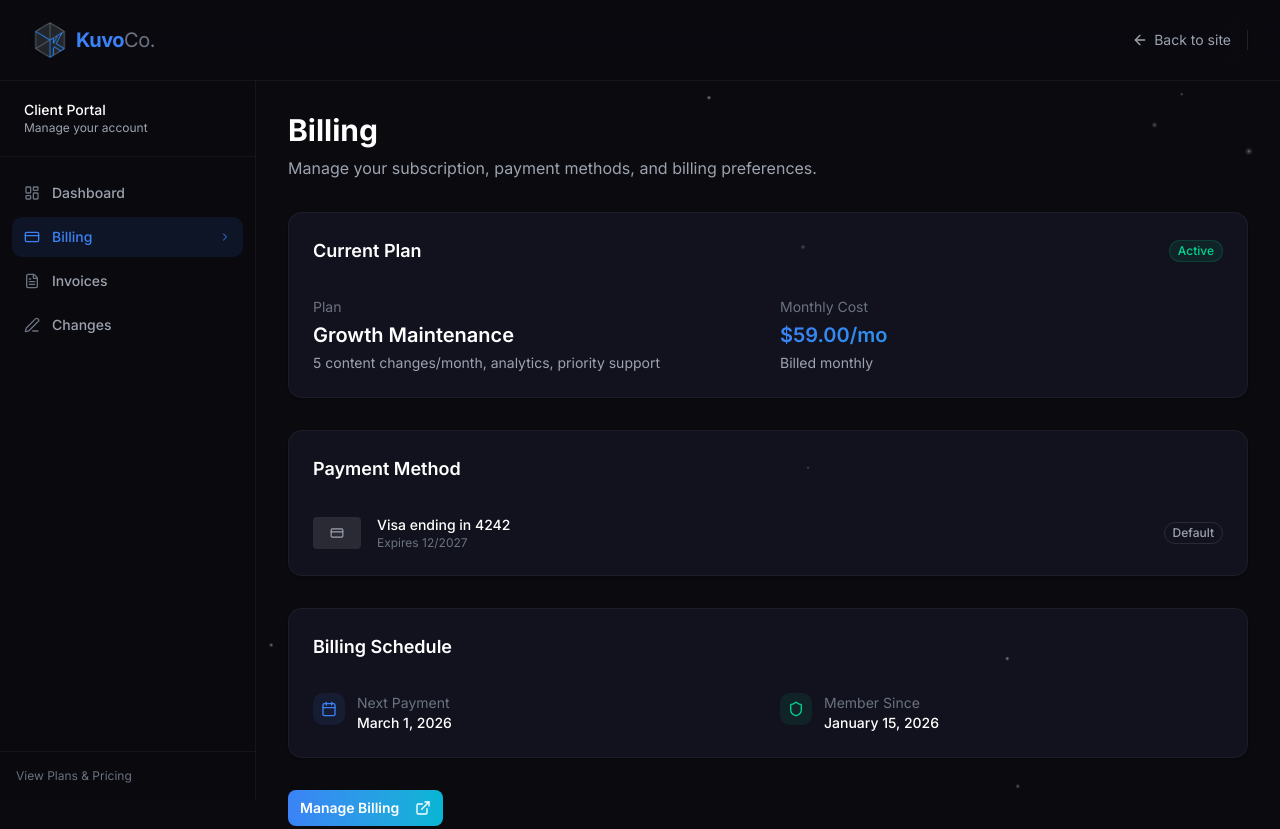
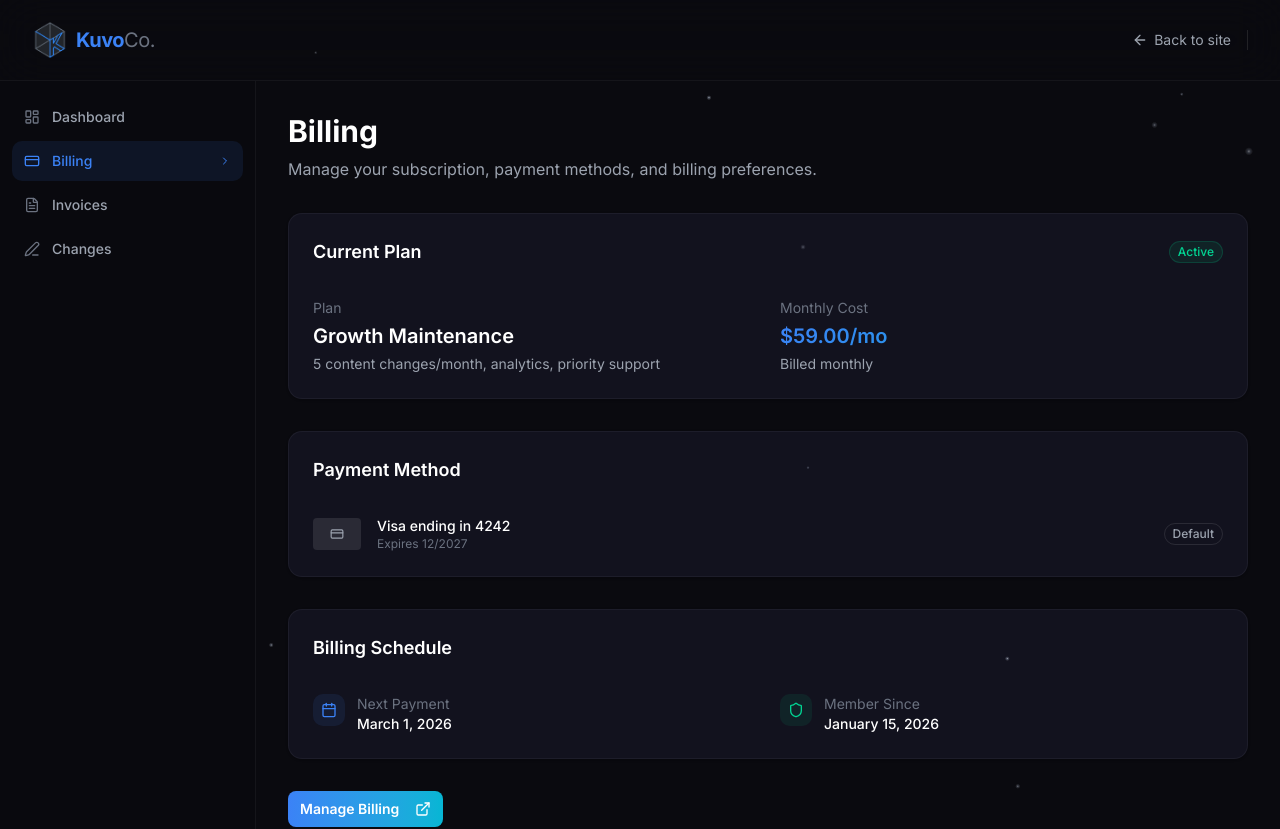
Before and after one commit to LeoValdi64/kuvoco-website, a Next.js app: page /portal/billing in a window 1280 px wide. Shown: the top 829 px of the page. Built offline with nearby package versions, Linux system fonts and the light colour scheme.

Commit message:
fix: portal navbar not fixed, remove duplicate Client Portal header from sidebar

```diff
--- a/src/app/portal/layout.tsx
+++ b/src/app/portal/layout.tsx
@@ -45,30 +45,12 @@ export default function PortalLayout({
   const pathname = usePathname();
 
   return (
-    <div className="min-h-screen bg-[#0A0A0F] pt-20">
+    <div className="min-h-screen bg-[#0A0A0F]">
       <PortalNavbar />
       {/* Desktop Sidebar + Content */}
       <div className="flex">
         {/* Sidebar — Desktop */}
-        <aside className="hidden md:flex w-64 flex-col fixed top-20 left-0 bottom-0 border-r border-white/5 bg-[#0A0A0F]/95 backdrop-blur-sm z-40">
-          <div className="flex items-center gap-3 px-6 py-5 border-b border-white/5">
-            <UserButton
-              appearance={{
-                elements: {
-                  avatarBox: "w-9 h-9",
-                },
-              }}
-            />
-            <div className="min-w-0">
-              <p className="text-sm font-medium text-white truncate">
-                Client Portal
-              </p>
-              <p className="text-xs text-[#9CA3AF] truncate">
-                Manage your account
-              </p>
-            </div>
-          </div>
-
+        <aside className="hidden md:flex w-64 flex-col min-h-[calc(100vh-4rem)] border-r border-white/5 bg-[#0A0A0F]/95 backdrop-blur-sm z-40 flex-shrink-0">
           <nav className="flex-1 px-3 py-4 space-y-1">
             {sidebarLinks.map((link) => {
               const isActive =
@@ -114,7 +96,7 @@ export default function PortalLayout({
         </aside>
 
         {/* Main Content */}
-        <main className="flex-1 md:ml-64 min-h-[calc(100vh-5rem)] pb-20 md:pb-0">
+        <main className="flex-1 min-h-[calc(100vh-5rem)] pb-20 md:pb-0">
           <motion.div
             initial={{ opacity: 0, y: 10 }}
             animate={{ opacity: 1, y: 0 }}
--- a/src/components/PortalNavbar.tsx
+++ b/src/components/PortalNavbar.tsx
@@ -7,7 +7,7 @@ import { UserButton } from "@clerk/nextjs";
 
 export default function PortalNavbar() {
   return (
-    <nav className="fixed top-0 left-0 right-0 z-[9998] bg-[#0A0A0F]/80 backdrop-blur-xl border-b border-white/5">
+    <nav className="w-full bg-[#0A0A0F]/80 backdrop-blur-xl border-b border-white/5">
       <div className="max-w-7xl mx-auto px-4 sm:px-6 lg:px-8">
         <div className="flex items-center justify-between h-16 lg:h-20">
           {/* Logo */}
```
